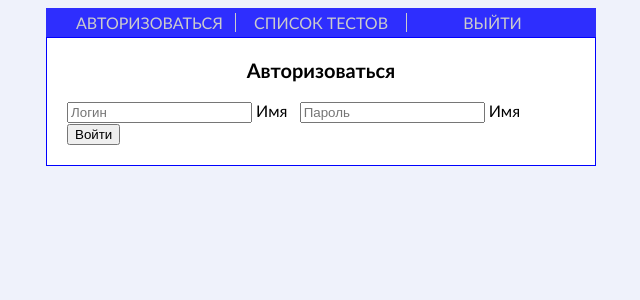
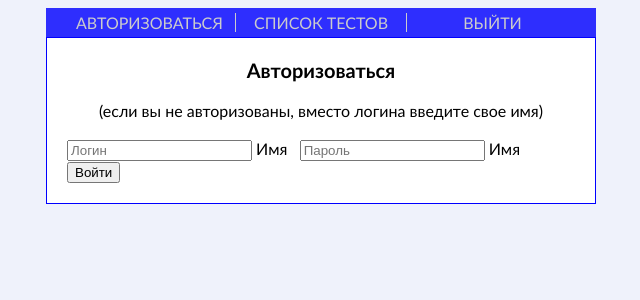
Before and after one commit to alkoral/lesson02-4, a PHP site: page / in a window 1280 px wide. Shown: the top 300 px of the page, without its empty margins (319-959 px from the left). Run offline with PHP 8.4, Linux system fonts and the light colour scheme.

Commit message:
Add files via upload

```diff
--- a/index.php
+++ b/index.php
@@ -25,7 +25,9 @@ include(__DIR__ . '/header.php');
 <article>
 <section>
   <h1>Авторизоваться</h1>
-
+<center>
+    (если вы не авторизованы, вместо логина введите свое имя)<br><br>
+</center>
 <form method="post" action="">
 	<input type='text' name='login' placeholder='Логин'> Имя &nbsp;
 	<input type='password' name='password' placeholder='Пароль'> Имя &nbsp;
```
